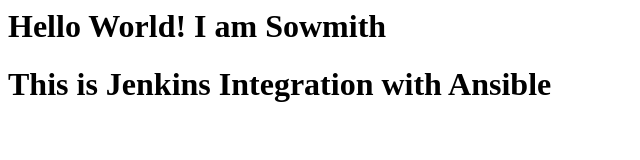
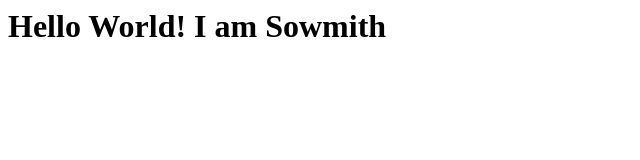
Before and after one commit to sowmithpuvvadi/master, a plain HTML site: page index.html in a window 1280 px wide. Shown: the whole page, without its empty margins (0-640 px from the left). Drawn offline with Linux system fonts and the light colour scheme.

Commit message:
Update index.html

```diff
--- a/index.html
+++ b/index.html
@@ -3,6 +3,5 @@
  </head>
   <body>
    <h1>Hello World! I am Sowmith<h1>
-    <p1> This is Jenkins Integration with Ansible<p1>
  </body>
 </html>
```
